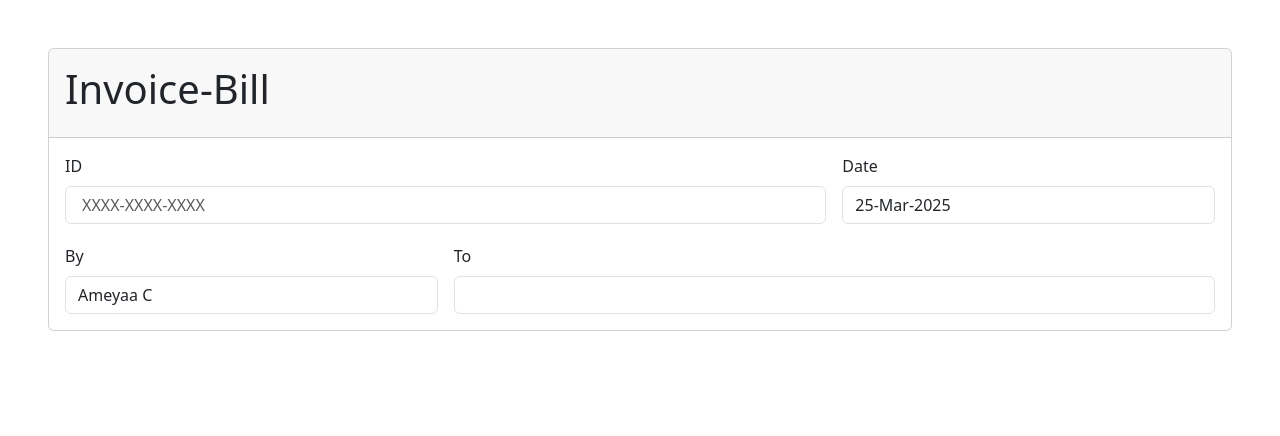
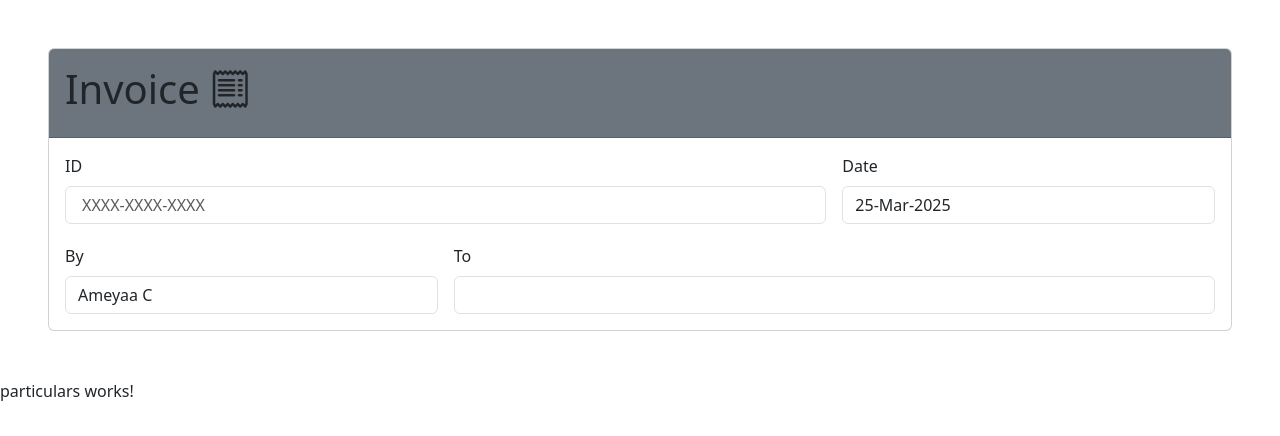
Before and after one commit to ameyaac/InvoiceGenerator, an Angular app: page / in a window 1280 px wide. Shown: the top 436 px of the page. Built offline with nearby package versions, Linux system fonts and the light colour scheme.

Commit message:
Added particulars component and edited the header a little

```diff
--- a/package.json
+++ b/package.json
@@ -22,6 +22,7 @@
     "@angular/router": "^17.3.0",
     "@angular/ssr": "^17.3.12",
     "bootstrap": "^5.3.3",
+    "bootstrap-icons": "^1.11.3",
     "express": "^4.18.2",
     "rxjs": "~7.8.0",
     "tslib": "^2.3.0",
--- a/src/app/app.component.html
+++ b/src/app/app.component.html
@@ -1,3 +1,5 @@
 <app-header></app-header>
 
+<app-particulars></app-particulars>
+
 <router-outlet/>
--- a/src/app/app.component.ts
+++ b/src/app/app.component.ts
@@ -1,11 +1,12 @@
 import { Component } from '@angular/core';
 import { RouterOutlet } from '@angular/router';
 import { HeaderComponent } from "./header/header.component";
+import { ParticularsComponent } from "./particulars/particulars.component";
 
 @Component({
   selector: 'app-root',
   standalone: true,
-  imports: [RouterOutlet, HeaderComponent],
+  imports: [RouterOutlet, HeaderComponent, ParticularsComponent],
   templateUrl: './app.component.html',
   styleUrl: './app.component.scss'
 })
--- a/src/app/header/header.component.html
+++ b/src/app/header/header.component.html
@@ -1,7 +1,6 @@
-<form action="" method="get">
 <div class="card m-5">
-        <div class="card-header p-3">
-            <h1>Invoice-Bill</h1>
+    <div class="card-header bg-secondary p-3">
+        <h1>Invoice <i class="bi bi-receipt"></i></h1>
     </div>
     <div class="card-body p-3">
         <div class="row g-3">
@@ -13,7 +12,8 @@
 
             <div class="col-4">
                 <label for="invoice-date" class="form-label">Date</label>
-                    <input type="text" name="invoice-date" id="invoice-date" class="form-control" [value]="date | date: 'dd-MMM-yyyy'" readonly>
+                <input type="text" name="invoice-date" id="invoice-date" class="form-control"
+                    [value]="date | date: 'dd-MMM-yyyy'" readonly>
             </div>
         </div>
 
@@ -28,9 +28,7 @@
                 <input type="text" name="invoice-to" id="invoice-to" class="form-control" required>
             </div>
 
-
         </div>
 
     </div>
 </div>
-</form>
--- /dev/null
+++ b/src/app/particulars/particulars.component.html
@@ -0,0 +1 @@
+<p>particulars works!</p>
--- a/src/styles.scss
+++ b/src/styles.scss
@@ -1 +1,2 @@
 @import "bootstrap/dist/css/bootstrap.min.css";
+@import "bootstrap-icons/font/bootstrap-icons.min.css";
```
Also changed, not shown: src/app/particulars/particulars.component.ts (added, +12 -0 lines), src/app/particulars/particulars.component.scss (added), 1 other file (tests, documents, lock files or other folders). Lines whose indentation alone changed are shown as unchanged.
